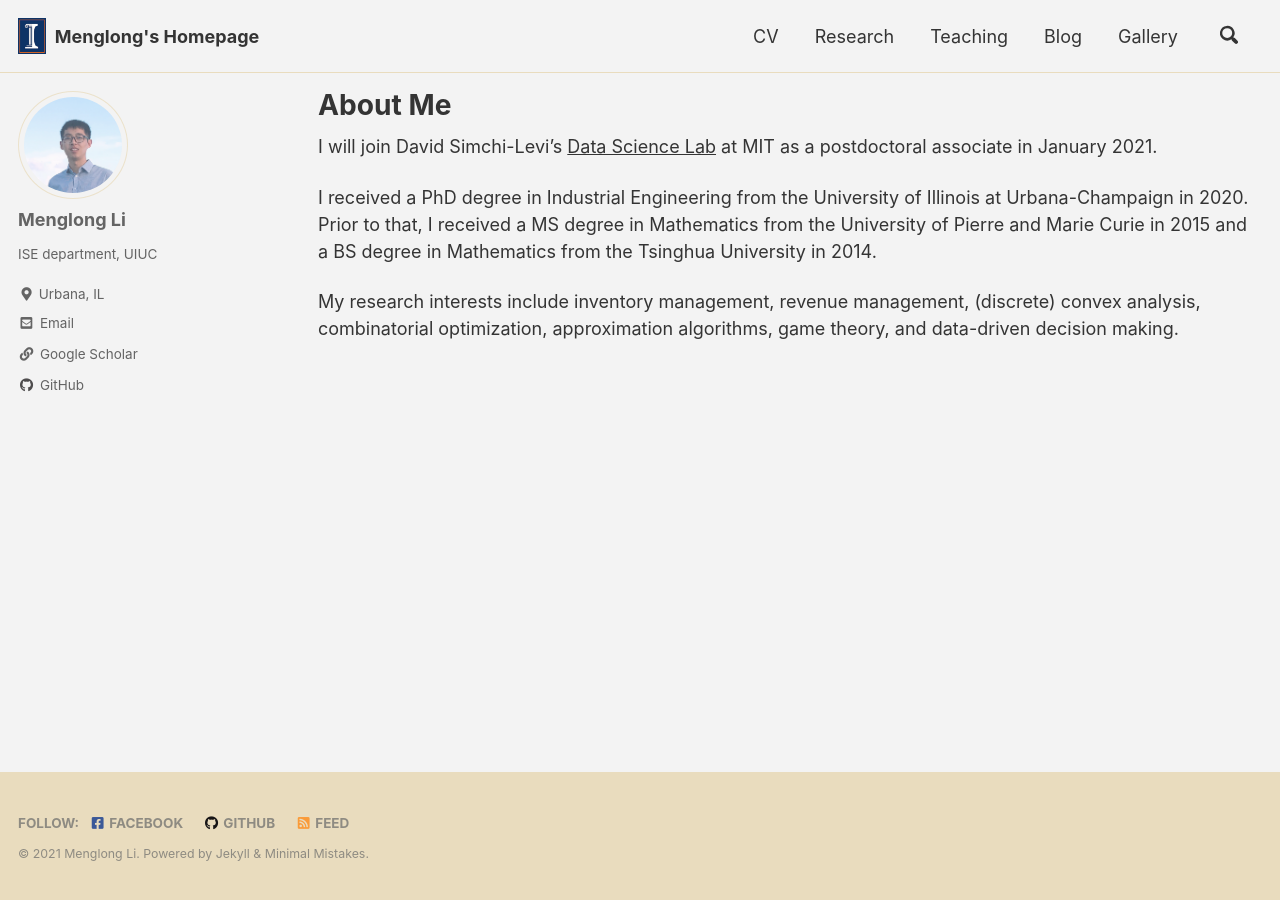
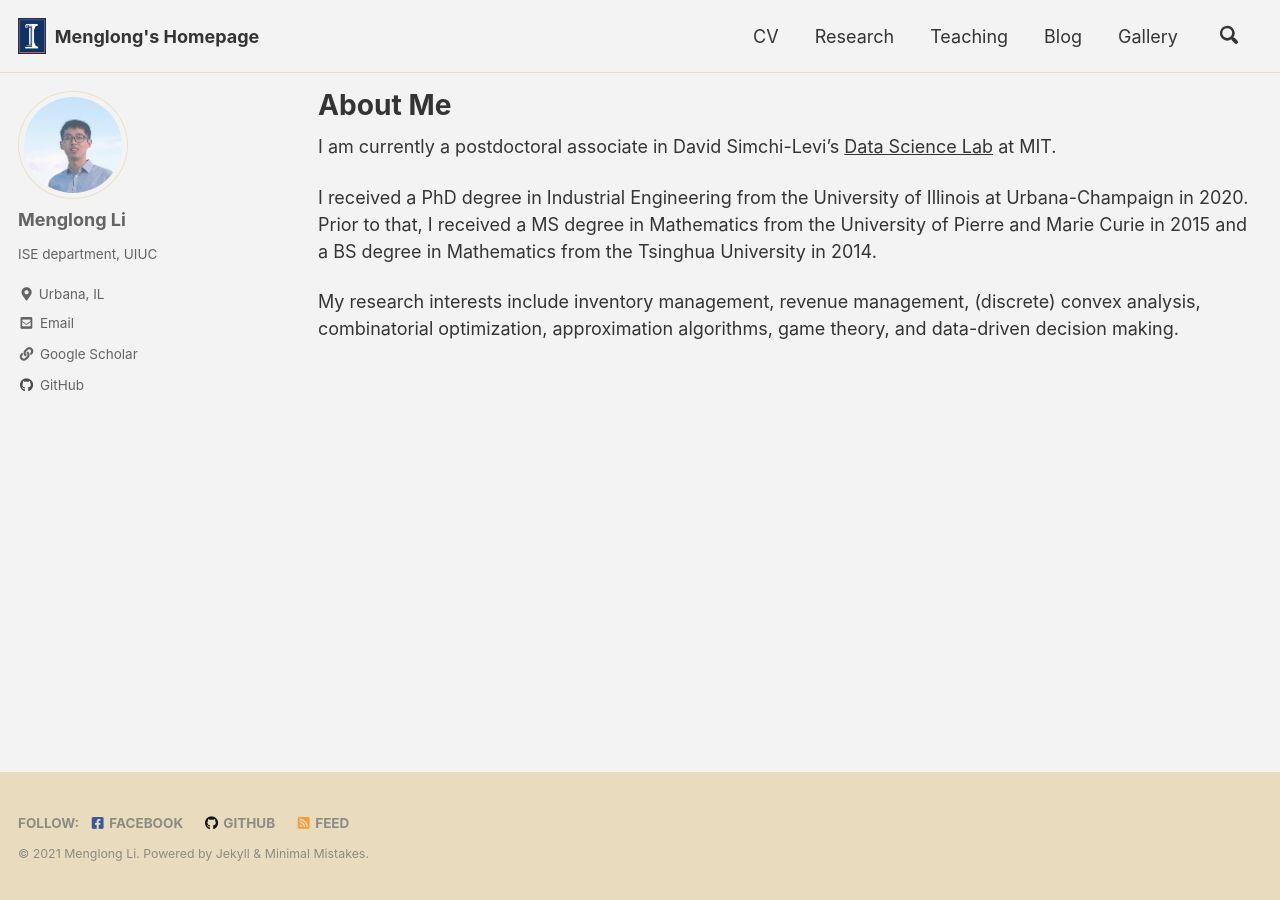
Before and after one commit to Menglongmath/Menglongmath.github.io, a Jekyll site: the page built from index.md, in a window 1280 px wide. Built offline with Jekyll 4.4.1, drawn with Linux system fonts in a browser that asks for light colours; cached includes are drawn as plain includes.

Commit message:
Update index.md

```diff
--- a/index.md
+++ b/index.md
@@ -5,7 +5,7 @@ permanlink: /
 author_profile: true
 ---
 
-I will join David Simchi-Levi's [Data Science Lab](https://dsl.mit.edu/) at MIT as a postdoctoral associate in January 2021.
+I am currently a postdoctoral associate in David Simchi-Levi's [Data Science Lab](https://dsl.mit.edu/) at MIT.
 
 I received a PhD degree in Industrial Engineering from the University of Illinois at Urbana-Champaign in 2020. Prior to that, I received a MS degree in Mathematics from the University of Pierre and Marie Curie in 2015 and a BS degree in Mathematics from the Tsinghua University in 2014.
 
```
